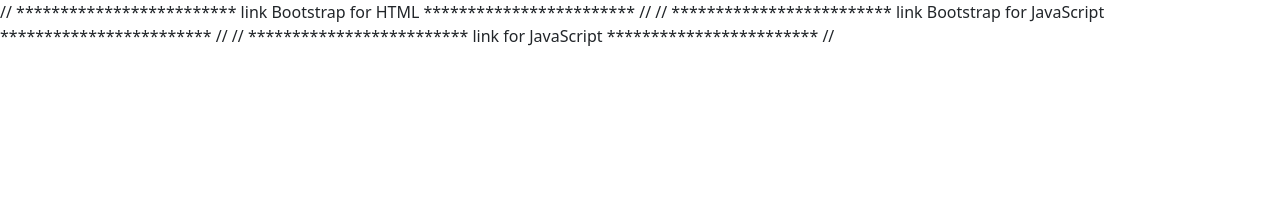
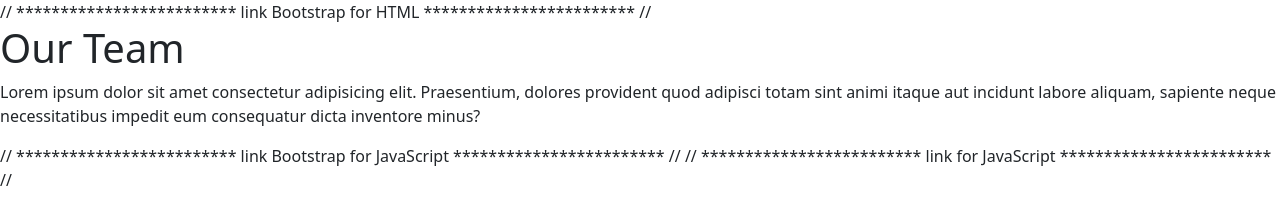
Before and after one commit to DaviLeoMeda/js-our-team, a plain HTML site: page index.html in a window 1280 px wide. Drawn offline with nearby package versions, Linux system fonts and the light colour scheme.

Commit message:
Pause - not working text

```diff
--- a/index.html
+++ b/index.html
@@ -17,6 +17,16 @@
 
 <body>
 
+    <header>
+        <div class="">
+
+        </div>
+        <h1>Our Team</h1>
+        <p>Lorem ipsum dolor sit amet consectetur adipisicing elit. Praesentium, dolores provident quod adipisci totam
+            sint animi itaque aut incidunt labore aliquam, sapiente neque necessitatibus impedit eum consequatur dicta
+            inventore minus?</p>
+    </header>
+
 
     // ************************* link Bootstrap for JavaScript ************************ //
 
```
